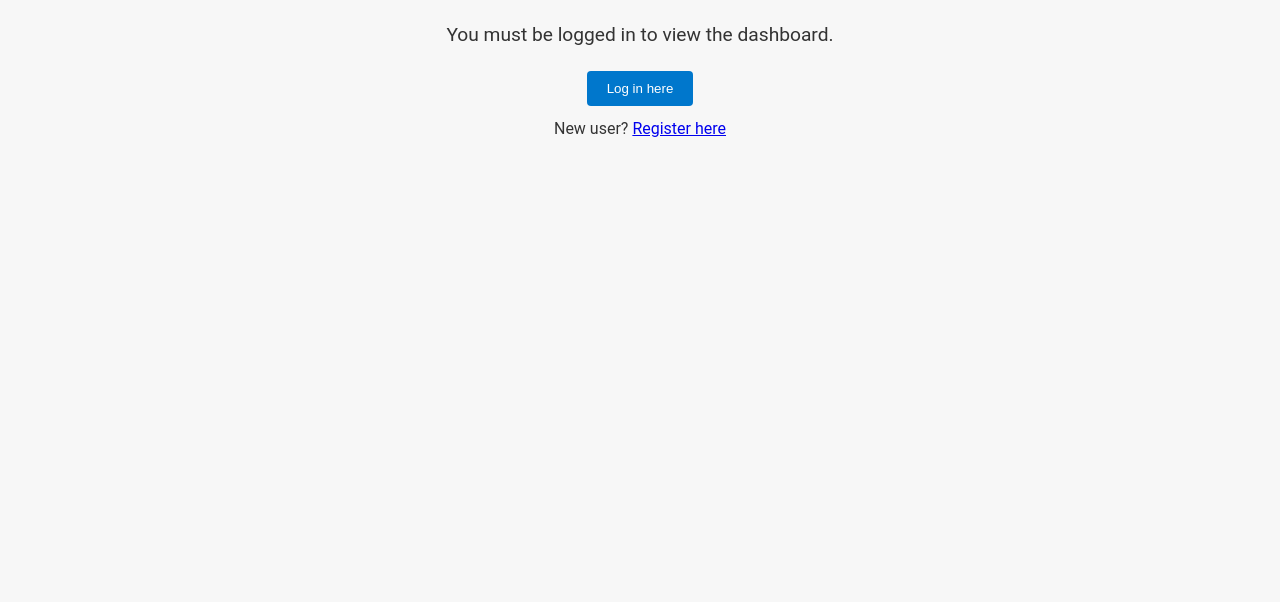
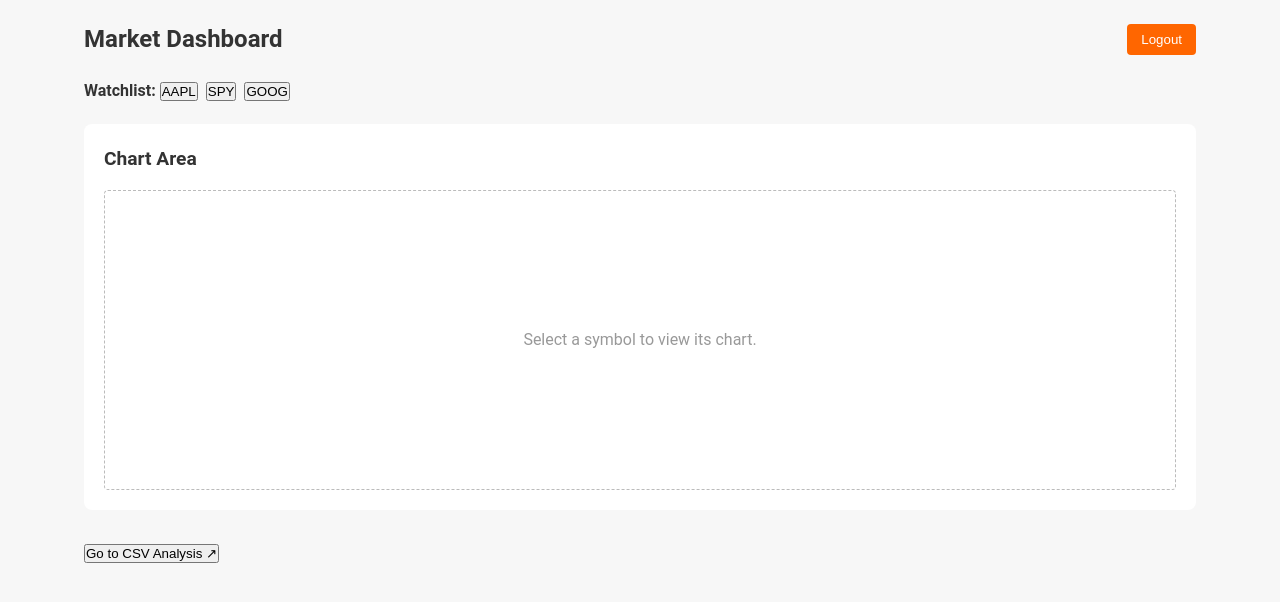
Before and after one commit to BrianKYildirim/file-sharing-app, a React (Create React App) app in the folder frontend/: page /dashboard in a window 1280 px wide. Shown: the top 602 px of the page. Built offline with nearby package versions, Linux system fonts and the light colour scheme.

Commit message:
Began implementing stock market analysis tool features.

```diff
--- a/frontend/src/App.js
+++ b/frontend/src/App.js
@@ -5,8 +5,9 @@ import {BrowserRouter as Router, Route, Routes} from 'react-router-dom';
 import LandingPage from './components/LandingPage';
 import Login from './components/Login';
 import Signup from './components/Signup';
-import Dashboard from './components/Dashboard';
+import AnalysisPage from './components/AnalysisPage';
 import VerifyAccount from './components/VerifyAccount';
+import MarketDashboard from './components/MarketDashboard';
 
 function App() {
     return (
@@ -15,7 +16,9 @@ function App() {
                 <Route path="/" element={<LandingPage/>}/>
                 <Route path="/login" element={<Login/>}/>
                 <Route path="/signup" element={<Signup/>}/>
-                <Route path="/verify" element={<VerifyAccount/>}/> <Route path="/dashboard" element={<Dashboard/>}/>
+                <Route path="/verify" element={<VerifyAccount/>}/>
+                <Route path="/dashboard" element={<MarketDashboard/>}/>
+                <Route path="/analysis" element={<AnalysisPage/>}/>
             </Routes>
         </Router>
     );
--- a/frontend/src/components/Dashboard.js
+++ b/frontend/src/components/AnalysisPage.js
@@ -1,4 +1,4 @@
-// frontend/src/components/Dashboard.js
+// frontend/src/components/AnalysisPage.js
 
 import React, {useState, useEffect} from 'react';
 import {useNavigate} from 'react-router-dom';
@@ -9,7 +9,7 @@ import UsersModal from './UsersModal';
 import {API_BASE_URL} from '../config';
 import '../App.css';
 
-function Dashboard() {
+function AnalysisPage() {
     const navigate = useNavigate();
     const token = localStorage.getItem('access_token');
 
@@ -408,4 +408,4 @@ function Dashboard() {
     );
 }
 
-export default Dashboard;
+export default AnalysisPage;
--- /dev/null
+++ b/frontend/src/components/MarketDashboard.js
@@ -0,0 +1,63 @@
+// frontend/src/components/MarketDashboard.js
+import React, {useState} from 'react';
+import {useNavigate} from 'react-router-dom';
+import '../App.css';
+
+export default function MarketDashboard() {
+    const navigate = useNavigate();
+    const [symbols] = useState(['AAPL', 'SPY', 'GOOG']);  // default watchlist
+
+    return (
+        <div className="dashboard container">
+            <div className="dashboard-header">
+                <h2>Market Dashboard</h2>
+                <button
+                    className="logout-button"
+                    onClick={() => {
+                        localStorage.removeItem('access_token');
+                        navigate('/');
+                    }}
+                >
+                    Logout
+                </button>
+            </div>
+
+            <div style={{marginBottom: '20px'}}>
+                <strong>Watchlist:</strong>{' '}
+                {symbols.map(sym => (
+                    <button
+                        key={sym}
+                        onClick={() => console.log(`Load chart for ${sym}`)}
+                        style={{marginRight: '8px'}}
+                    >
+                        {sym}
+                    </button>
+                ))}
+            </div>
+
+            <div className="file-section">
+                <h3>Chart Area</h3>
+                <div
+                    style={{
+                        height: '300px',
+                        border: '1px dashed #bbb',
+                        borderRadius: '4px',
+                        display: 'flex',
+                        alignItems: 'center',
+                        justifyContent: 'center',
+                        color: '#999'
+                    }}
+                >
+                    {/* TODO: replace with real chart component */}
+                    <p>Select a symbol to view its chart.</p>
+                </div>
+            </div>
+
+            <div style={{marginTop: '30px'}}>
+                <button onClick={() => navigate('/analysis')}>
+                    Go to CSV Analysis ↗
+                </button>
+            </div>
+        </div>
+    );
+}
```
